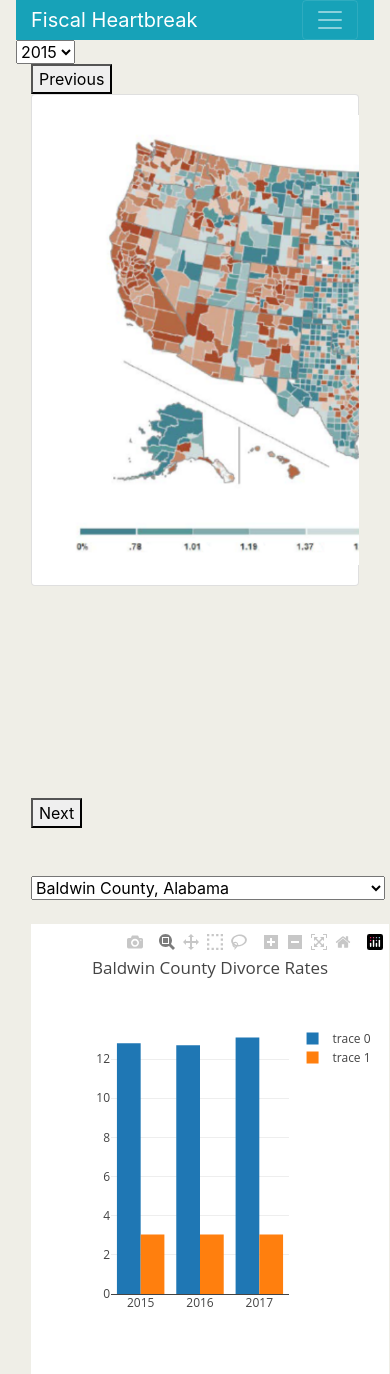
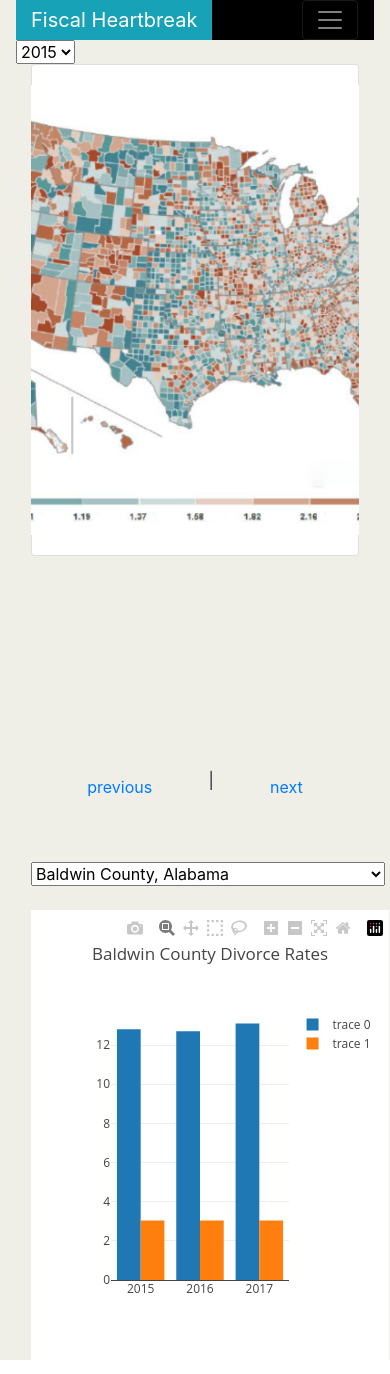
Before and after one commit to GTDataETL/FiscalHeartbreak2, a Flask app: page /viz in a window 390 px wide. Run offline with Flask 2, Linux system fonts and the light colour scheme; data comes from the database, SQL or seed files in the repository; some libraries are stand-ins or nearby versions.

Commit message:
formatting viz page

```diff
--- a/fiscal-heartbreak/static/css/style.css
+++ b/fiscal-heartbreak/static/css/style.css
@@ -18,32 +18,6 @@
     background-color: #000000 !important;
 }
 
-/* change background color of navbar on small screens */
-@media (max-width:800px) {
-    .navbar-dark {
-        background-color: #17a2b8 !important;
-    }
-}
-
-/* reduce size of plots as screen size shrinks to keep them within the container */
-@media (max-width:500px) {
-    .img-plot {
-        width: 350px;
-    }
-}
-
-@media (max-width:400px) {
-    .img-plot {
-        width: 250px;
-    }
-}
-
-@media (max-width:300px) {
-    .img-plot {
-        width: 150px;
-    }
-}
-
 .navbar-dark .navbar-brand
 {
     padding-left: 15px;
--- a/fiscal-heartbreak/static/js/slick_scripts.js
+++ b/fiscal-heartbreak/static/js/slick_scripts.js
@@ -1,4 +1,6 @@
 $(document).ready(function(){
     $('.slider-single-item').slick({
+        prevArrow: $('.prev'),
+        nextArrow: $('.next')
     });
   });
--- a/fiscal-heartbreak/templates/viz.html
+++ b/fiscal-heartbreak/templates/viz.html
@@ -61,10 +61,10 @@
       </select>
     </div>
     <div class="row">
-      <div class="slider-single-item col-md-12">
+      <div class="slider-single-item col-md-12 center-block">
           <div class="card">
             <div class="card-body">
-              <div class="img-plot" id="county-map">
+              <div class="d-flex justify-content-center" id="county-map">
                   <img src="/static/img/country.png" height="450">
               </div>
             </div>
@@ -104,6 +104,11 @@
             </div>
           </div>
       </div>
+      <div class="container d-flex justify-content-center mb-2" id="slider-controls">
+        <div class="prev btn btn-link info">previous</div>
+        <div class="seperator"> | </div>
+        <div class="next btn btn-link info">next</div>
+      </div>
     </div>
     <br><br>
     <div class="row">
```
